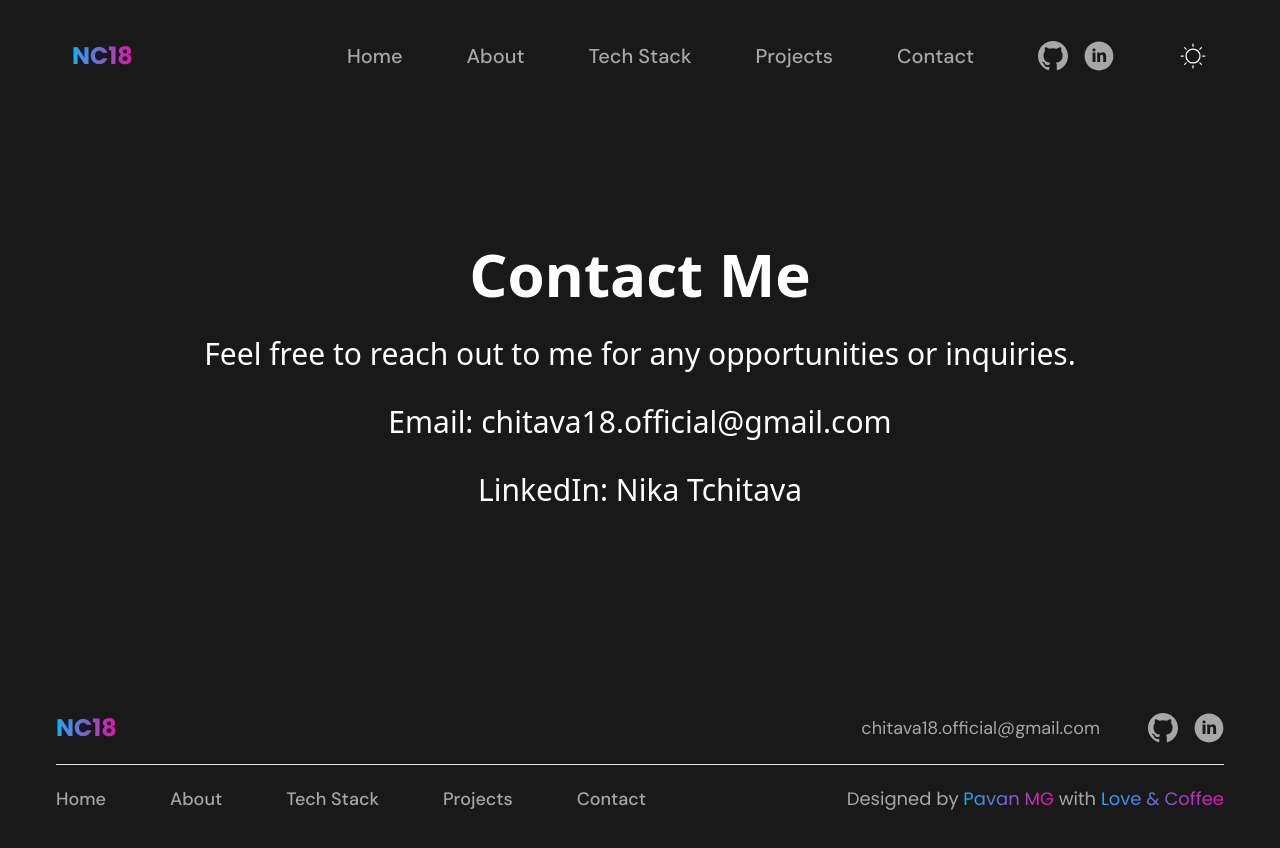
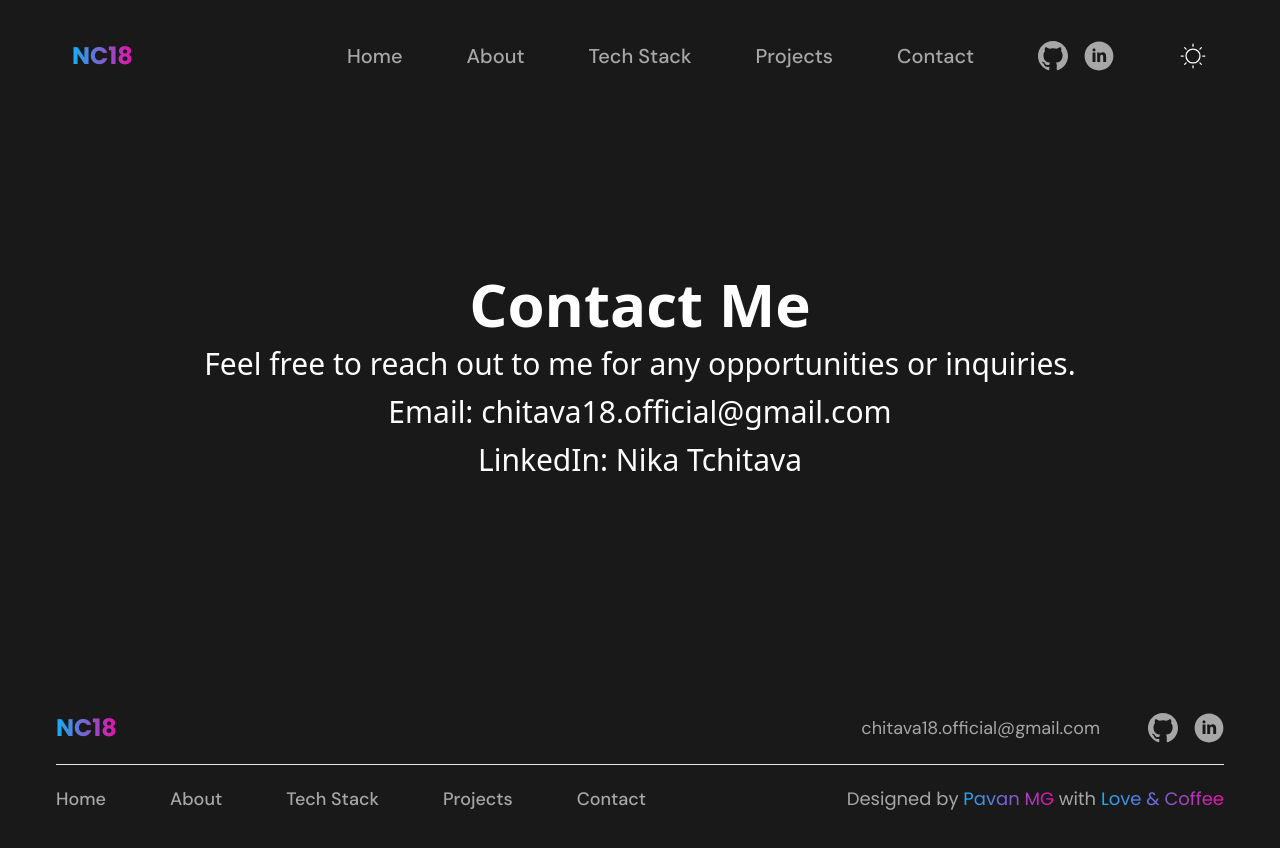
Before and after one commit to nikachitava/personal-portfolio, a React (Vite) app: page /contact in a window 1280 px wide. Shown: the top 848 px of the page. Built offline with nearby package versions, Linux system fonts and the light colour scheme; no server answers.

Commit message:
remove framer motion and animations

```diff
--- a/package.json
+++ b/package.json
@@ -22,7 +22,6 @@
     "clsx": "^2.1.1",
     "embla-carousel-react": "^8.5.1",
     "firebase": "^11.0.2",
-    "framer-motion": "^11.15.0",
     "jwt-decode": "^4.0.0",
     "lucide-react": "^0.467.0",
     "react": "^18.3.1",
--- a/src/pages/ContactPage.tsx
+++ b/src/pages/ContactPage.tsx
@@ -1,14 +1,7 @@
-import { motion } from "framer-motion";
-
 const ContactPage = () => {
 	return (
-		<motion.section
-			initial={{ opacity: 0, y: 50 }}
-			animate={{ opacity: 1, y: 0 }}
-			transition={{ duration: 0.5 }}
-			className="min-h-[60vh] flex  items-center justify-center"
-		>
-			<div className="text-center mb-8 space-y-8">
+		<section className="min-h-[60vh] flex  items-center justify-center">
+			<div className="text-center mb-8 space-y-3">
 				<h1 className="text-6xl font-bold dark:text-white text-heading">
 					Contact Me
 				</h1>
@@ -23,7 +16,7 @@ const ContactPage = () => {
 					LinkedIn: Nika Tchitava
 				</p>
 			</div>
-		</motion.section>
+		</section>
 	);
 };
 
--- a/src/pages/HomePage.tsx
+++ b/src/pages/HomePage.tsx
@@ -1,23 +1,14 @@
 import HeroSection from "../sections/HeroSection";
 import ProjectsSection from "../sections/ProjectsSection";
 import TechStackSection from "../sections/TechStackSection";
-import { motion } from "framer-motion";
 
 const HomePage = () => {
 	return (
-		<motion.div
-			initial={{ opacity: 0, y: 1000 }}
-			animate={{
-				opacity: [0.1, 0.3, 0.3, 0.3, 0.3, 0.3, 0.5, 0.7, 1],
-				y: 0,
-			}}
-			transition={{ duration: 1.5 }}
-			className="space-y-56"
-		>
+		<div className="space-y-56">
 			<HeroSection />
 			<TechStackSection />
 			<ProjectsSection />
-		</motion.div>
+		</div>
 	);
 };
 
--- a/src/sections/AboutSection.tsx
+++ b/src/sections/AboutSection.tsx
@@ -1,14 +1,8 @@
 import DownloadButton from "../components/custom/DownloadButton";
-import { motion } from "framer-motion";
 
 const AboutSection = () => {
 	return (
-		<motion.section
-			initial={{ opacity: 0, y: 50 }}
-			animate={{ opacity: 1, y: 0 }}
-			transition={{ duration: 0.5 }}
-			className="min-h-screen space-y-5"
-		>
+		<section className="min-h-screen space-y-5">
 			<div className="flex items-end justify-between">
 				<div>
 					<h1 className="font-Poppins text-3xl text-heading dark:text-solidHeadingDarkMode font-bold">
@@ -288,7 +282,7 @@ const AboutSection = () => {
 					/>
 				</div>
 			</div>
-		</motion.section>
+		</section>
 	);
 };
 
--- a/src/sections/ProjectsSection.tsx
+++ b/src/sections/ProjectsSection.tsx
@@ -1,16 +1,11 @@
 import useProjects from "@/utils/useProjects";
 import ProjectCard from "../components/custom/ProjectCard";
-import { motion } from "framer-motion";
 
 const ProjectsSection = () => {
 	const { projects } = useProjects();
 
 	return (
-		<motion.section
-			initial={{ opacity: 0, y: 50 }}
-			animate={{ opacity: 1, y: 0 }}
-			transition={{ duration: 0.5 }}
-		>
+		<section>
 			<h1 className="text-center text-heading font-Poppins font-bold text-5xl leading-6 mb-10 dark:text-solidHeadingDarkMode">
 				Projects
 			</h1>
@@ -37,7 +32,7 @@ const ProjectsSection = () => {
 					)}
 				</div>
 			</div>
-		</motion.section>
+		</section>
 	);
 };
 
```
Also changed, not shown: 1 other file (tests, documents, lock files or other folders).
